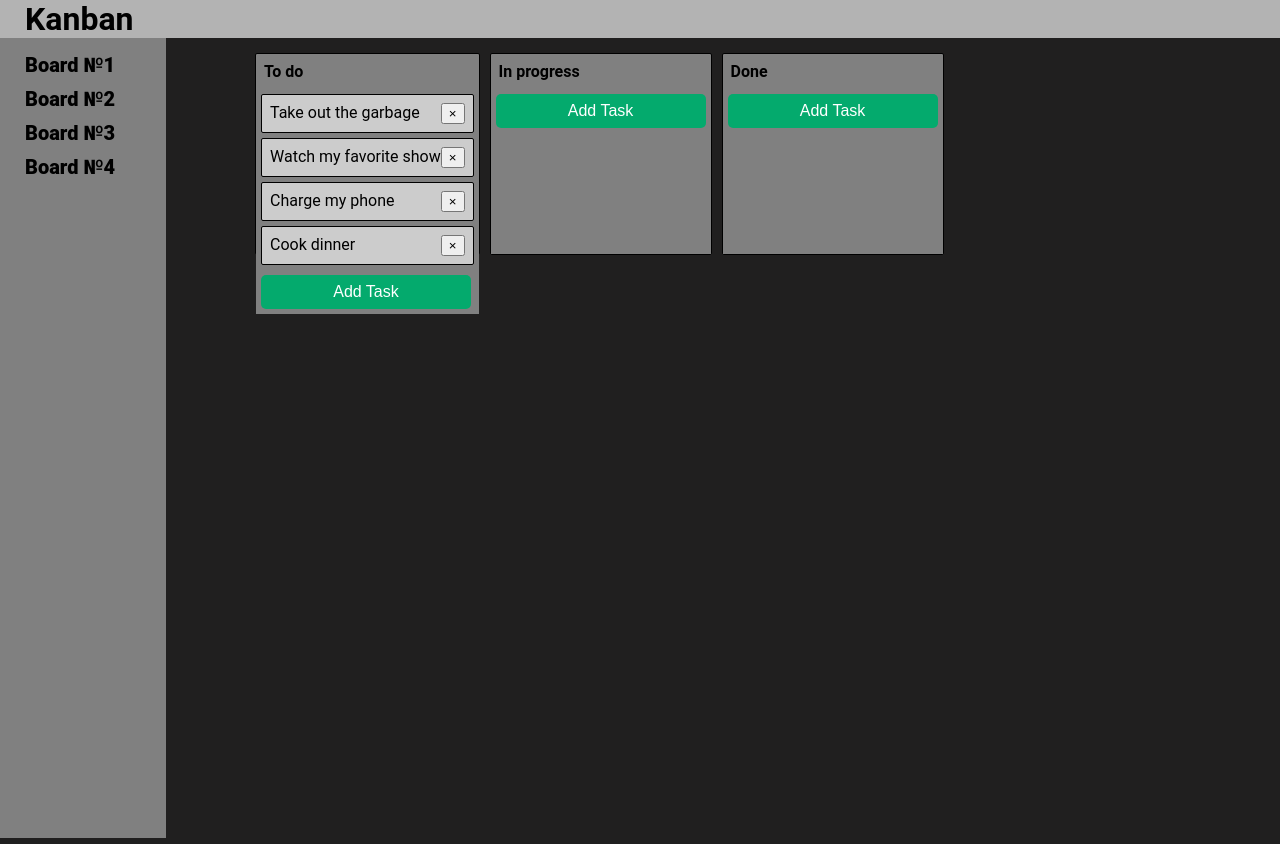
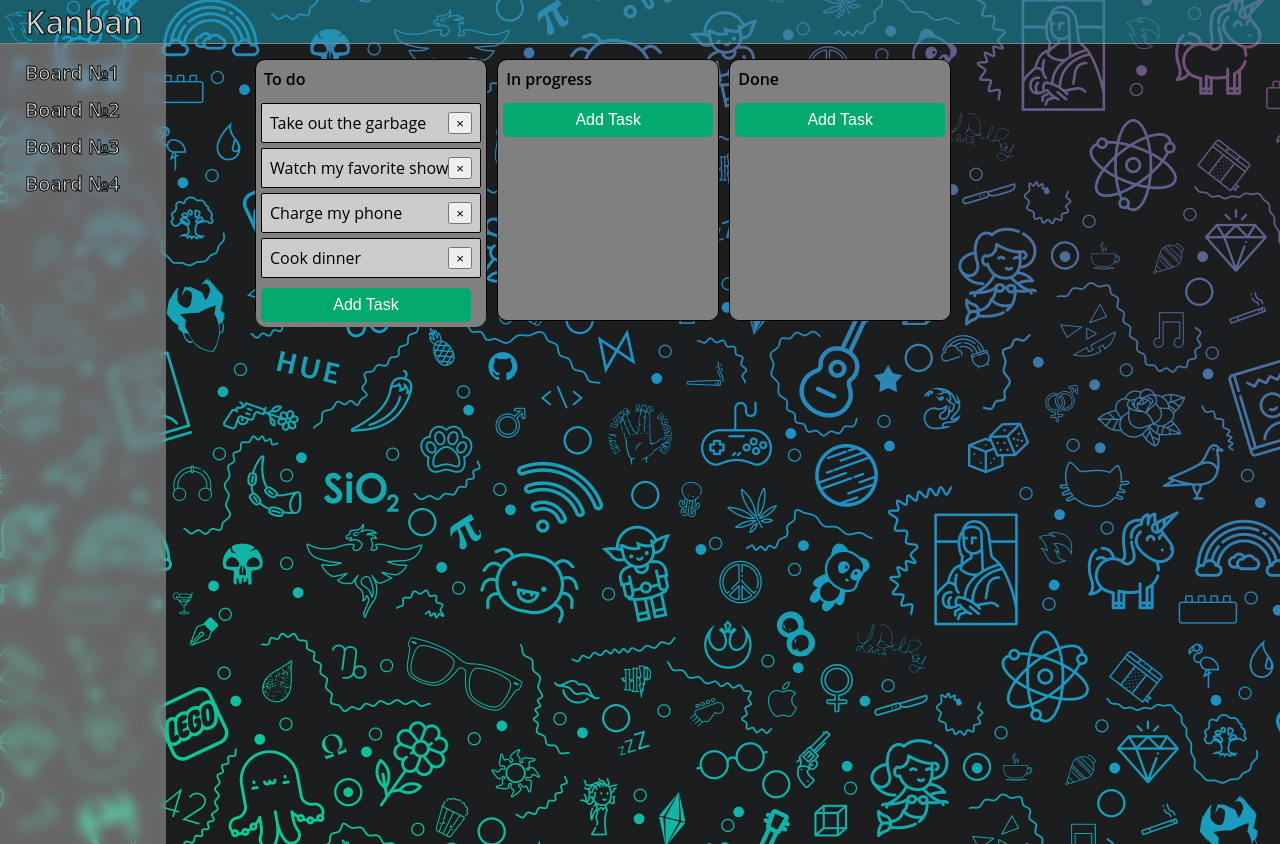
Before and after one commit to vpast/kanban_client, a React (Create React App) app: page /board in a window 1280 px wide. Built offline with nearby package versions, Linux system fonts and the light colour scheme.

Commit message:
design fixes and height optimization

```diff
--- a/package.json
+++ b/package.json
@@ -5,6 +5,7 @@
   "dependencies": {
     "@ckeditor/ckeditor5-build-classic": "^36.0.1",
     "@ckeditor/ckeditor5-react": "^5.1.0",
+    "@emotion/is-prop-valid": "^1.2.1",
     "@fontsource/roboto": "^4.5.8",
     "@hello-pangea/dnd": "^16.3.0",
     "@reduxjs/toolkit": "^1.9.3",
--- a/src/components/Column.js
+++ b/src/components/Column.js
@@ -1,12 +1,13 @@
 import { Droppable, Draggable } from '@hello-pangea/dnd';
 import Task from './Task';
 import styled from 'styled-components';
-import { useState } from 'react';
+import { useState, useEffect, useCallback } from 'react';
+import isPropValid from '@emotion/is-prop-valid';
 
 const Container = styled.div`
-  height: ${(props) => (props.isModalOpen ? '300px' : '200px')};
+  height: ${(props) => (props.isModalOpen ? '300px' : '260px')};
   border: 1px solid rgb(0, 0, 0);
-  border-radius: 2px;
+  border-radius: 10px;
   margin: 5px;
   background-color: grey;
   display: flex;
@@ -18,11 +19,14 @@ const Title = styled.div`
   padding: 8px;
 `;
 
-const TaskList = styled.div`
+const TaskList = styled.div.withConfig({
+  shouldForwardProp: (prop) => isPropValid(prop),
+})`
   transition: background-color 0.2s ease;
   background-color: ${(props) =>
     props.isDraggingOver ? 'lightsalmon' : 'grey'};
   flex-grow: 1;
+  border-radius: 10px;
 `;
 
 const ButtonAdd = styled.button`
@@ -91,8 +95,25 @@ const LabelTitle = styled.p`
 const Column = (props) => {
   const [showModal, setShowModal] = useState(false);
   const [newTask, setNewTask] = useState({ title: '', description: '' });
+  const [taskCount, setTaskCount] = useState(props.tasks.length);
+  const initialHeight = 260 + (props.tasks.length - 4) * 50;
+  const [containerHeight, setContainerHeight] = useState(`${initialHeight}`);
 
-  // console.log(props.column)
+  const updateListHeight = useCallback(() => {
+    if (taskCount > 4) {
+      // Вычисляйте новую высоту в зависимости от количества задач
+      const newHeight = 260 + (taskCount - 4) * 44; // Например, увеличиваем высоту на 50 пикселей за каждую задачу
+
+      // Устанавливаем новую высоту списка
+      setContainerHeight(`${newHeight}px`);
+    }
+  }, [taskCount, setContainerHeight]);
+
+  useEffect(() => {
+    updateListHeight();
+  }, [taskCount, updateListHeight]);
+
+  // console.log(props.tasks.length);
 
   const handleAddTask = () => {
     if (!props.tasks) {
@@ -122,6 +143,7 @@ const Column = (props) => {
     }));
 
     setNewTask({ content: '' });
+    setTaskCount((prevCount) => prevCount + 1);
     setShowModal(false);
   };
 
@@ -151,16 +173,19 @@ const Column = (props) => {
         },
       },
     }));
+    setTaskCount((prevCount) => Math.max(0, prevCount - 1));
   };
 
   return (
     <>
       <Draggable draggableId={props.column.id} index={props.index}>
         {(provided) => (
+          <div>
             <Container
               {...provided.draggableProps}
               ref={provided.innerRef}
               $isModalOpen={showModal}
+              style={{ height: containerHeight }}
             >
               <Title {...provided.dragHandleProps}>{props.column.title}</Title>
               <Droppable droppableId={props.column.id} type='task'>
@@ -168,25 +193,25 @@ const Column = (props) => {
                   <TaskList
                     ref={provided.innerRef}
                     {...provided.droppableProps}
-                  $isDraggingOver={snapshot.isDraggingOver}
+                    isDraggingOver={snapshot.isDraggingOver}
                   >
-                  {props.tasks.map(
-                    (task, index) => (
-                      (
+                    {props.tasks.map((task, index) => (
                       <Task
                         key={task.id}
                         task={task}
                         index={index}
                         onDelete={handleDeleteTask}
                       />
-                      )
-                    )
-                  )}
+                    ))}
                     {provided.placeholder}
                     <ButtonAdd onClick={() => setShowModal(true)}>
                       Add Task
                     </ButtonAdd>
-
+                  </TaskList>
+                )}
+              </Droppable>
+            </Container>
+            <div>
               {showModal && (
                 <div className='modal'>
                   <Label>
@@ -208,10 +233,8 @@ const Column = (props) => {
                   </div>
                 </div>
               )}
-                </TaskList>
-              )}
-            </Droppable>
-          </Container>
+            </div>
+          </div>
         )}
       </Draggable>
     </>
--- a/src/css/App.css
+++ b/src/css/App.css
@@ -1,16 +1,18 @@
 body {
-  background-color: rgb(32, 31, 31);
-  font-family: roboto;
+  background-image: url(../assets/wallpaperflare.com_wallpaper.jpg);
+  font-family: 'Open Sans', sans-serif;
   margin: 0;
 }
 
 p {
   margin-block-start: 5px;
   margin-block-end: 5px;
+  color: whitesmoke;
 }
 
 .link {
   text-decoration: none;
+  color: whitesmoke;
 }
 
 .loginPosition {
@@ -28,10 +30,11 @@ p {
   width: 13%;
   height: 100%;
   position: absolute;
-  background-color: grey;
+  background: rgba(177, 177, 177, 0.5);
+  backdrop-filter: blur(6px);
   margin: 0;
   font-size: 20px;
-  font-weight: 800;
+  font-weight: 600;
 }
 
 .boardList ul {
@@ -48,16 +51,21 @@ p {
 
 .boardList a {
   text-decoration: none;
-  color: black;
+  color: rgb(224, 224, 224);
+  -webkit-text-stroke: 1px black;
 }
 
 .header {
-  background-color: rgb(179, 179, 179);
+  background: rgb(24, 160, 184, 0.5);
+  border-bottom: 0.1rem solid rgb(133, 133, 133);
 }
 
 .header h1 {
   margin: 0;
   padding-left: 25px;
+  font-weight: 600;
+  color: rgb(207, 207, 207);
+  -webkit-text-stroke: 1px black;
 }
 
 .workSpacePadding {
@@ -97,3 +105,11 @@ p {
   display: flex;
   justify-content: space-between;
 }
+
+.modal {
+  border: 1px solid rgb(0, 0, 0);
+  border-radius: 2px;
+  margin: 5px;
+  background-color: grey;
+  border-radius: 10px;
+}
```
Also changed, not shown: src/assets/wallpaperflare.com_wallpaper.jpg (added), 1 other file (tests, documents, lock files or other folders). Lines whose indentation alone changed are shown as unchanged.
